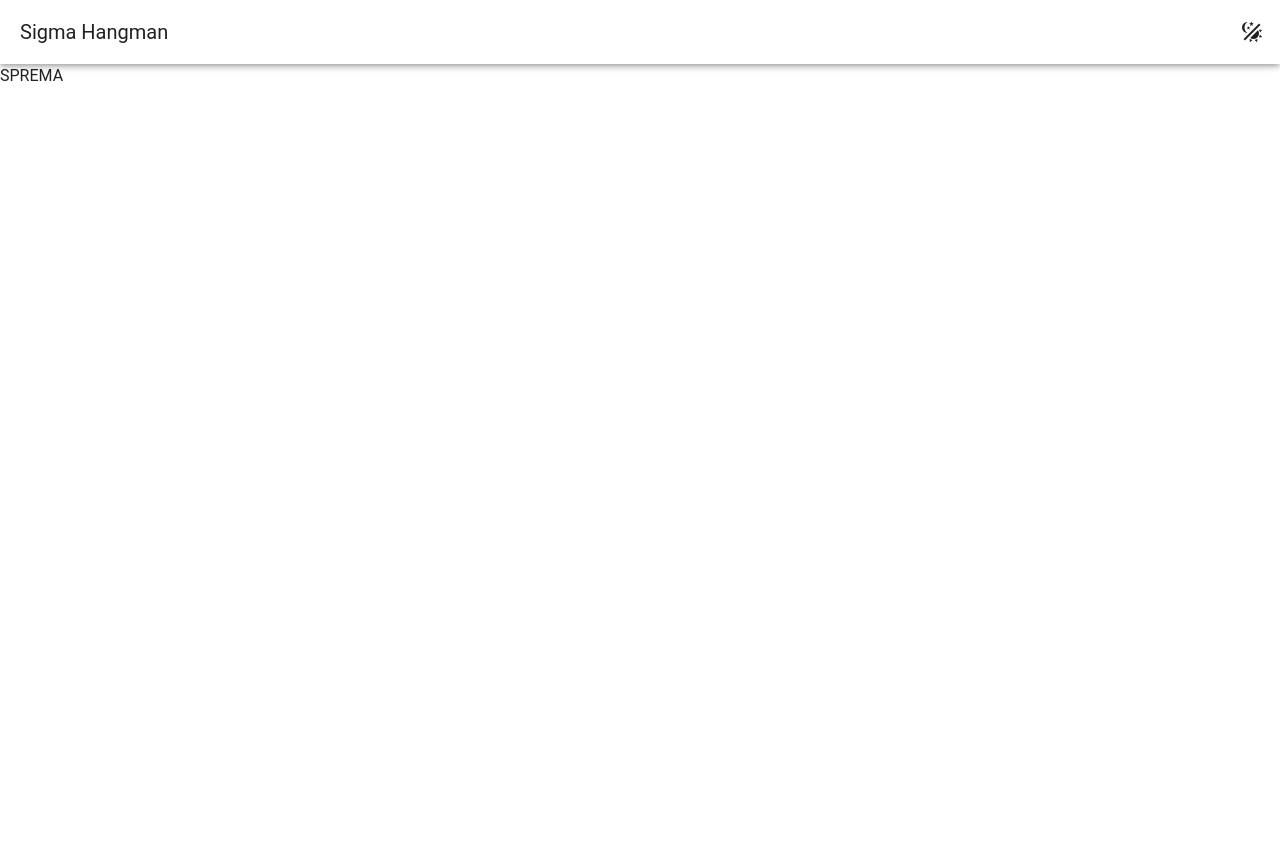
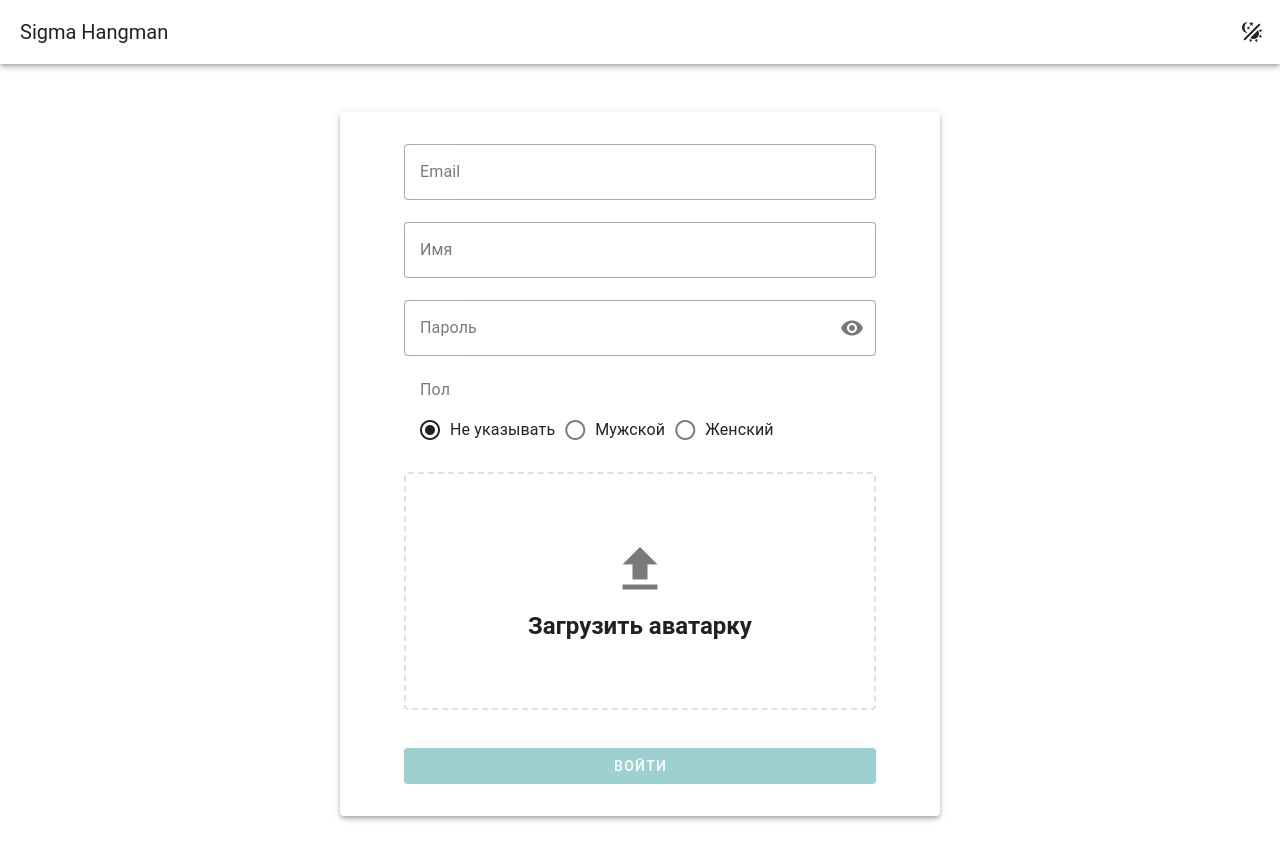
Before and after one commit to Toplivo-Inc/sigma-hangman-client, a Vue app: page /auth in a window 1280 px wide. Shown: the top 860 px of the page. Before the commit the page ends 800 px from the top, so only its background shows below. Built offline with nearby package versions, Linux system fonts and the light colour scheme; a small style sheet from the web is missing; what @tanstack/vue-query would draw is missing.

Commit message:
feat: add VFileUpload in components in vuetify plugin, add and styling auth page

```diff
--- a/src/pages/Auth.vue
+++ b/src/pages/Auth.vue
@@ -1,11 +1,107 @@
 <script setup lang="ts">
 
+import { ref } from "vue";
+
+const email = ref('');
+const userName = ref('')
+const password = ref('')
+const showPassword = ref(false)
+const sex = ref<'male' | 'female' | null>(null)
+
+
+const emailRule = [
+  (value: string) => {
+    return (/.+@.+\..+/.test(value)) ? true : 'Неккоректный Email-адрес'
+  }
+]
+
+const userNameRule = [
+  (value: string) => {
+    if (value.length < 3) return 'Имя должно быть не короче 3 символов'
+    if (/\s/.test(value)) return 'Имя не должно содержать пробелы'
+    return true
+  }
+]
+
+const passwordRules = [
+  (value: string) => {
+    if (value?.length < 8) return 'Длина пароля не менее 8 символов'
+    if (!(/(?=.*[a-zа-яё])/.test(value))) return 'Хотя бы одна строчная буква'
+    if (!(/(?=.*[A-ZА-ЯЁ])/.test(value))) return 'Хотя бы одна заглавная буква'
+    if (!(/(?=.*\d)/.test(value))) return 'Хотя бы одна цифра'
+    if (!(/(?=.*[^\w\s])/.test(value))) return 'Хотя бы один спецсивол'
+    if (/\s/.test(value)) return 'Пароль не должен содержать пробелы'
+    return true
+  }
+]
 </script>
 
 <template>
-  <div>SPREMA</div>
+  <v-container
+    class="d-flex align-center justify-center"
+    style="min-height: 100vh"
+  >
+    <v-sheet width="600" elevation="4" rounded class="px-16 py-8">
+      <v-form fast-fail @submit.prevent>
+        <v-text-field
+          clearable
+          v-model="email"
+          :rules="emailRule"
+          label="Email"
+          variant="outlined"
+          required
+        />
+
+        <v-text-field
+          clearable
+          v-model="userName"
+          :rules="userNameRule"
+          label="Имя"
+          variant="outlined"
+          required
+        />
+
+        <v-text-field
+          clearable
+          :type="showPassword ? 'text' : 'password'"
+          :append-inner-icon="showPassword ? 'mdi-eye-off' : 'mdi-eye'"
+          @click:append-inner="showPassword = !showPassword"
+          v-model="password"
+          :rules="passwordRules"
+          label="Пароль"
+          variant="outlined"
+          required
+        />
+
+        <v-radio-group
+          inline
+          label="Пол"
+          v-model="sex"
+        >
+          <v-radio label="Не указывать" :value="null"/>
+          <v-radio label="Мужской" value="male"/>
+          <v-radio label="Женский" value="female"/>
+        </v-radio-group>
+
+        <v-file-upload
+          clearable
+          density="comfortable"
+          variant="compact"
+          icon="mdi-upload"
+          scrim="primary"
+          title="Загрузить аватарку"
+        />
+
+        <v-btn
+          type="submit"
+          block
+          class="mt-4"
+          :disabled="!email || !userName || !password"
+          color="secondary"
+        >
+          Войти
+        </v-btn>
+      </v-form>
+    </v-sheet>
+  </v-container>
 </template>
-
-<style scoped>
-
-</style>
--- a/src/plugins/vuetify.ts
+++ b/src/plugins/vuetify.ts
@@ -2,6 +2,7 @@ import { createVuetify } from "vuetify/framework";
 import * as components from "vuetify/components";
 import * as directives from "vuetify/directives";
 import { aliases, mdi } from "vuetify/iconsets/mdi";
+import { VFileUpload } from "vuetify/labs/VFileUpload";
 
 export const catppuccinDarkTheme = {
   dark: true,
@@ -48,7 +49,10 @@ export const catppuccinDarkTheme = {
 }
 
 export default createVuetify({
-  components,
+  components: {
+    ...components,
+    VFileUpload,
+  },
   directives,
   theme: {
     defaultTheme: 'system',
```
